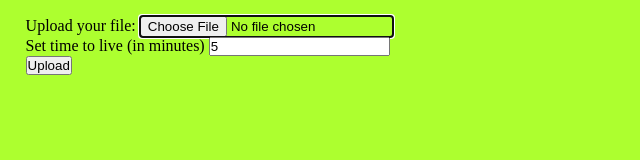
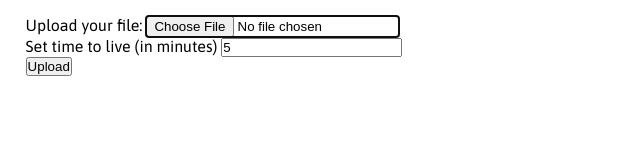
Before and after one commit to ThePaavero/self-destruct-link, a website: page client/index.html in a window 1280 px wide. Shown: the whole page, without its empty margins (0-640 px from the left). Drawn offline with nearby package versions, Linux system fonts and the light colour scheme; files that its build step writes are made by us from their sources.

Commit message:
Alright!

```diff
--- a/client/index.html
+++ b/client/index.html
@@ -3,6 +3,7 @@
   <meta charset="UTF-8">
   <title>Self Destruct Link - Upload</title>
   <link rel="stylesheet" href="[API_URL]/styles/style.css">
+  <link href="https://fonts.googleapis.com/css2?family=Asap:wght@400;700&display=swap" rel="stylesheet">
 </head>
 <body>
 <main>
--- a/client/package.json
+++ b/client/package.json
@@ -5,7 +5,7 @@
   "main": "index.js",
   "scripts": {
     "test": "echo \"Error: no test specified\" && exit 1",
-    "watch-styles": " node-sass -w style.scss public/styles/style.css"
+    "watch-styles": " node-sass -w style.scss ../server/public/styles/style.css"
   },
   "author": "",
   "license": "ISC",
--- a/client/style.scss
+++ b/client/style.scss
@@ -6,5 +6,5 @@
 
 body {
   margin: 2vh 2vw;
-  background-color: greenyellow;
+  font-family: 'Asap', sans-serif;
 }
--- a/server/main.js
+++ b/server/main.js
@@ -10,7 +10,7 @@ const config = require('./env')
 
 const app = express()
 
-app.use('/../client/static', express.static(__dirname + '/public'))
+app.use(express.static('public'))
 app.use(fileUpload())
 
 const port = 4444
```
